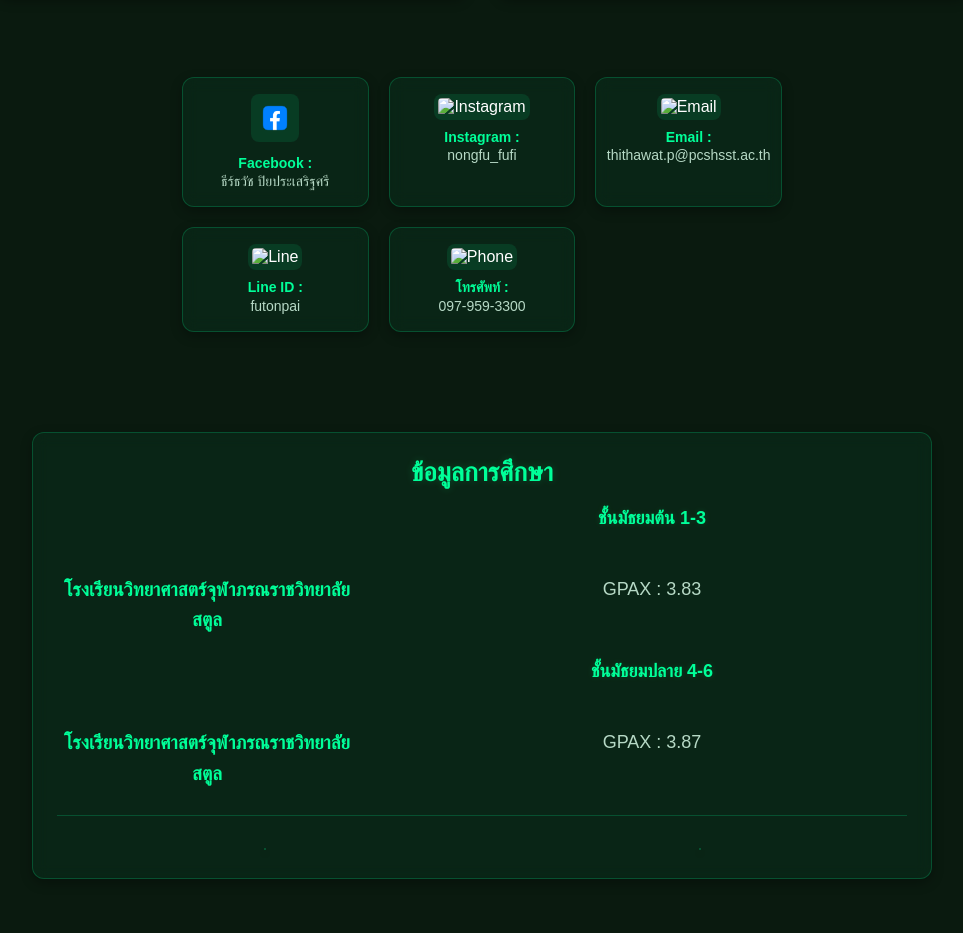
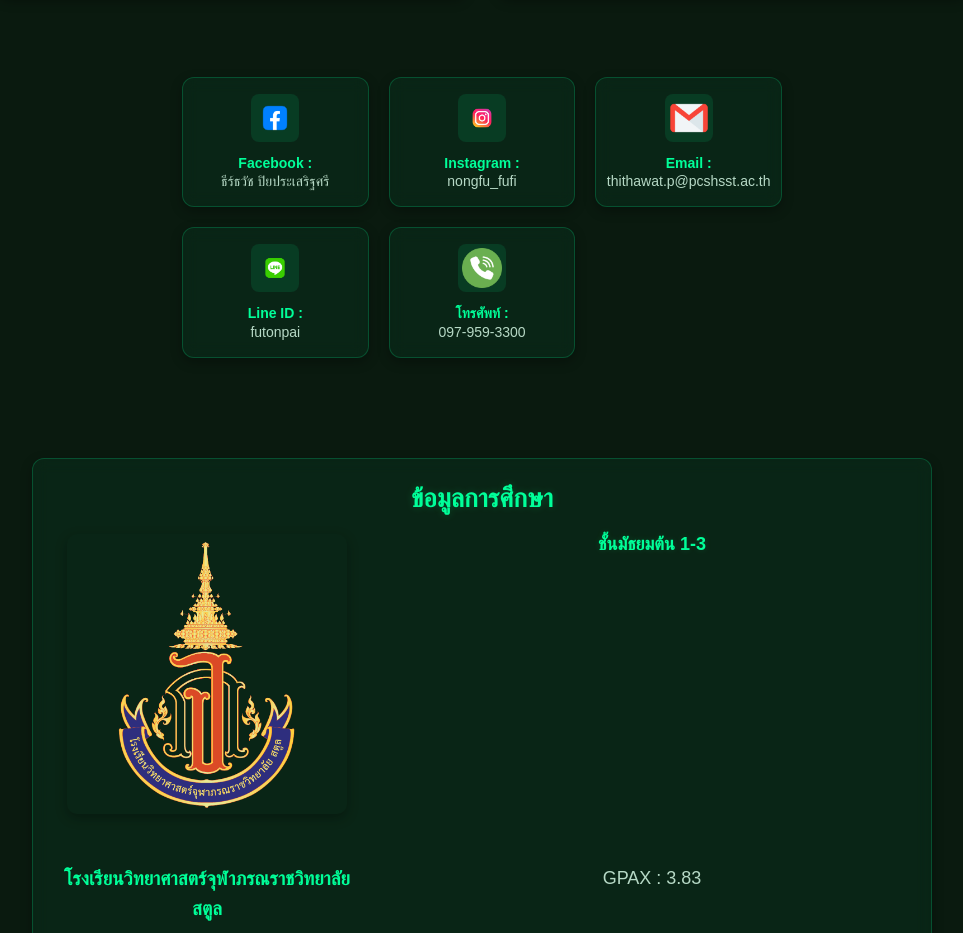
Before and after one commit to furobl/MyPortflio, a plain HTML site: page about.html in a window 1280 px wide. Shown: the part 811-1744 px from the top of the page, without its empty margins (158-1121 px from the left). Drawn offline with Linux system fonts and the light colour scheme.

Commit message:
Update about.html

```diff
--- a/about.html
+++ b/about.html
@@ -25,7 +25,7 @@
       <h1>Profile</h1>
       <span class="Profile">
         <!-- แก้ path รูปตรงนี้ -->
-        <div class="image"><img src="my_picture.jpg" alt=""></div>
+        <div class="image"><img src="ME.jpg" alt=""></div>
       </span>
 
       <!-- กล่อง 3 ส่วน: ซ้าย กึ่งกลาง ขวา -->
@@ -56,22 +56,22 @@
         </div>
 
         <div class="contact-item">
-          <div class="image"><img src="Image/IG 5.png" alt="Instagram"></div>
+          <div class="image"><img src="IG 5.png" alt="Instagram"></div>
           <p><strong>Instagram :</strong><br>nongfu_fufi</p>
         </div>
 
         <div class="contact-item">
-          <div class="image"><img src="Image/Email.png" alt="Email"></div>
+          <div class="image"><img src="Email.png" alt="Email"></div>
           <p><strong>Email :</strong><br>thithawat.p@pcshsst.ac.th</p>
         </div>
 
         <div class="contact-item">
-          <div class="image"><img src="Image/Line 5.png" alt="Line"></div>
+          <div class="image"><img src="Line 5.png" alt="Line"></div>
           <p><strong>Line ID :</strong><br>futonpai</p>
         </div>
 
         <div class="contact-item">
-          <div class="image"><img src="Image/Phone.png" alt="Phone"></div>
+          <div class="image"><img src="Phone.png" alt="Phone"></div>
           <p><strong>โทรศัพท์ :</strong><br>097-959-3300</p>
         </div>
       </div>
@@ -79,21 +79,21 @@
       <div class="ศึกษา">
         <h2>ข้อมูลการศึกษา</h2>
         <div class="education">
-          <div class="image"><img src="Image/school_icon.png" alt=""></div>
+          <div class="image"><img src="school_icon.png" alt=""></div>
           <h4>ชั้นมัธยมต้น 1-3</h4>
           <p><strong>โรงเรียนวิทยาศาสตร์จุฬาภรณราชวิทยาลัย สตูล</strong></p>
           <p>GPAX : 3.83 </p>
         </div>
         <div class="education">
-          <div class="image"><img src="Image/school_icon.png" alt=""></div>
+          <div class="image"><img src="school_icon.png" alt=""></div>
           <h4>ชั้นมัธยมปลาย 4-6</h4>
           <p><strong>โรงเรียนวิทยาศาสตร์จุฬาภรณราชวิทยาลัย สตูล</strong></p>
           <p>GPAX : 3.87</p>
         </div>
 
         <div class="grade">
-          <div class="image"><img src="Image/Front.jpg" alt=""></div>
-          <div class="image"><img src="Image/Back.jpg" alt=""></div>
+          <div class="image"><img src="Front.jpg" alt=""></div>
+          <div class="image"><img src="Back.jpg" alt=""></div>
         </div>
       </div>
     </div>
```
